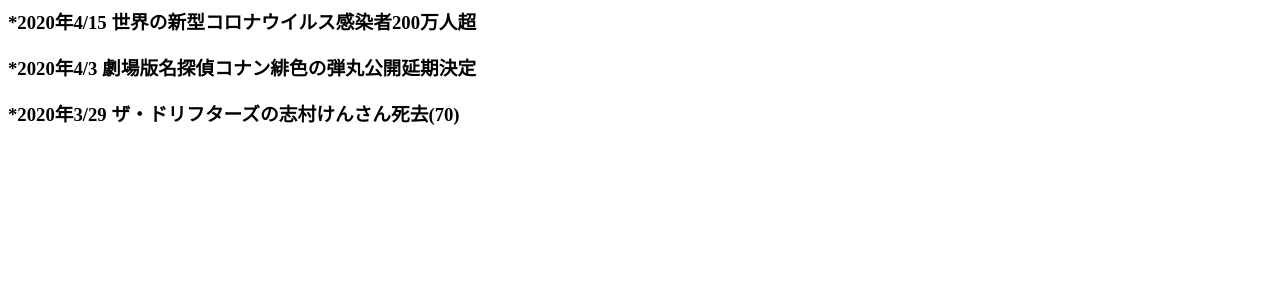
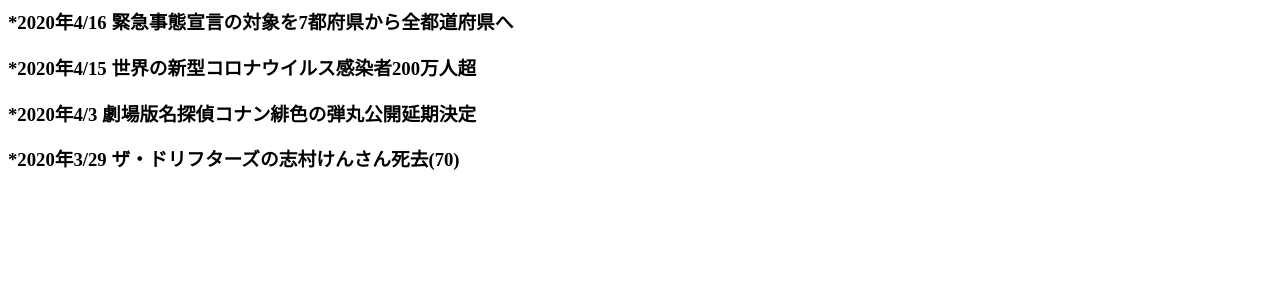
Before and after one commit to tanukichi5000/kyuuridekensaku, a plain HTML site: page index.html in a window 1280 px wide. Shown: the part 503-800 px from the top of the page. Drawn offline with Linux system fonts and the light colour scheme.

Commit message:
Update index.html

```diff
--- a/index.html
+++ b/index.html
@@ -5,6 +5,7 @@
 <h1>提供：Yahoo! JAPAN</h1></fieldset><input type="hidden" name="fr" value="top_ga1_sa"><input type="hidden" name="ei" value="UTF-8"><input type="hidden" name="ts" value=""><input type="hidden" name="aq" value="-1"><input type="hidden" name="oq" value=""><input type="hidden" name="at" value=""><input type="hidden" name="ai" value=""></form>
 
     <h1>＊ニュース＊
+<h3>*2020年4/16 緊急事態宣言の対象を7都府県から全都道府県へ
 <h3>*2020年4/15 世界の新型コロナウイルス感染者200万人超
 </h1><h3>*2020年4/3 劇場版名探偵コナン緋色の弾丸公開延期決定
 </h3><h3>*2020年3/29 ザ・ドリフターズの志村けんさん死去(70)
```
